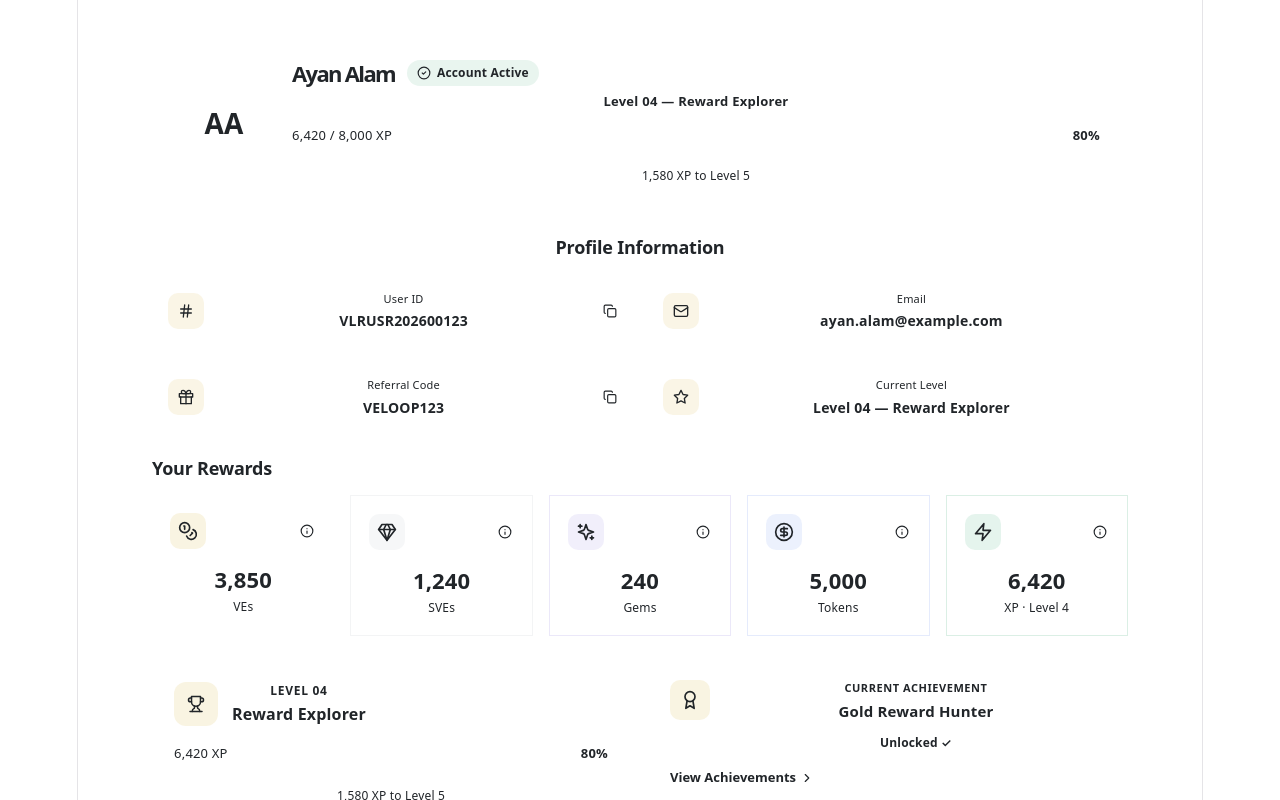
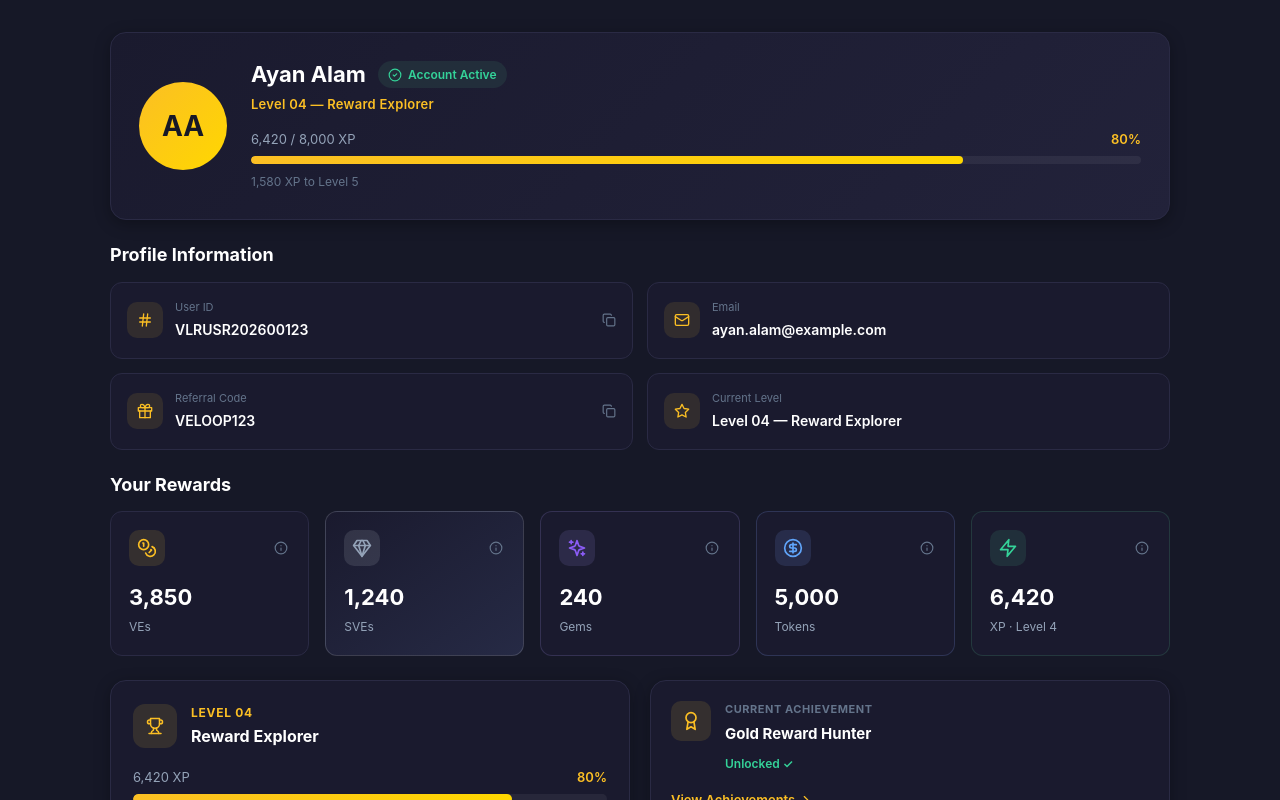
Before and after one commit to Sara12-2/VELoop_Rewards-User-Profile, a React (Vite) app: page / in a window 1280 px wide. Shown: the top 800 px of the page. Built offline with nearby package versions, Linux system fonts and the light colour scheme.

Commit message:
Add index styles

```diff
--- a/src/index.css
+++ b/src/index.css
@@ -1,112 +1,256 @@
+/* ============================================
+   GLOBAL STYLES — VELOOP Rewards Profile
+   ============================================ */
+
+* {
+  margin: 0;
+  padding: 0;
+  box-sizing: border-box;
+}
 
 :root {
-  --text: #6b6375;
-  --text-h: #08060d;
-  --bg: #fff;
-  --border: #e5e4e7;
-  --code-bg: #f4f3ec;
-  --accent: #aa3bff;
-  --accent-bg: rgba(170, 59, 255, 0.1);
-  --accent-border: rgba(170, 59, 255, 0.5);
-  --social-bg: rgba(244, 243, 236, 0.5);
-  --shadow:
-    rgba(0, 0, 0, 0.1) 0 10px 15px -3px, rgba(0, 0, 0, 0.05) 0 4px 6px -2px;
+  /* ===== Colors ===== */
+  --bg-primary: #161827;
+  --bg-card: #1A1A2E;
+  --bg-card-hover: #22223A;
+  --bg-card-border: #2A2A44;
 
-  --sans: system-ui, 'Segoe UI', Roboto, sans-serif;
-  --heading: system-ui, 'Segoe UI', Roboto, sans-serif;
-  --mono: ui-monospace, Consolas, monospace;
+  --text-primary: #FFFFFF;
+  --text-secondary: #94A3B8;
+  --text-muted: #64748B;
 
-  font: 18px/145% var(--sans);
-  letter-spacing: 0.18px;
-  color-scheme: light dark;
-  color: var(--text);
-  background: var(--bg);
-  font-synthesis: none;
-  text-rendering: optimizeLegibility;
-  -webkit-font-smoothing: antialiased;
-  -moz-osx-font-smoothing: grayscale;
+  --gold: #FFD700;
+  --gold-dark: #D4A800;
+  --warm-yellow: #FBBF24;
+  --soft-blue: #60A5FA;
+  --muted-purple: #8B5CF6;
+  --soft-green: #34D399;
+  --warm-amber: #FBBF24;
+  --muted-red: #EF4444;
+  --silver: #94A3B8;
 
-  @media (max-width: 1024px) {
-    font-size: 16px;
+  /* ===== Typography ===== */
+  --font-family: 'Inter', -apple-system, BlinkMacSystemFont, sans-serif;
+
+  /* ===== Spacing ===== */
+  --spacing-xs: 4px;
+  --spacing-sm: 8px;
+  --spacing-md: 16px;
+  --spacing-lg: 24px;
+  --spacing-xl: 32px;
+  --spacing-xxl: 48px;
+
+  /* ===== Border Radius ===== */
+  --radius-sm: 8px;
+  --radius-md: 12px;
+  --radius-lg: 16px;
+  --radius-xl: 24px;
+
+  /* ===== Shadows ===== */
+  --shadow-sm: 0 2px 8px rgba(0, 0, 0, 0.2);
+  --shadow-md: 0 4px 16px rgba(0, 0, 0, 0.3);
+  --shadow-lg: 0 8px 32px rgba(0, 0, 0, 0.4);
+  --shadow-glow: 0 0 30px rgba(255, 215, 0, 0.05);
+
+  /* ===== Transitions ===== */
+  --transition-fast: 150ms ease;
+  --transition-base: 300ms ease;
+  --transition-slow: 500ms ease;
+    /* ===== Compatibility bridge (used by component CSS Modules) ===== */
+  --bg-app: var(--bg-primary);
+  --bg-card-elevated: var(--bg-card-hover);
+  --border-subtle: var(--bg-card-border);
+
+  --color-gold: var(--gold);
+  --color-gold-soft: var(--warm-yellow);
+  --color-silver: var(--silver);
+  --color-blue-soft: var(--soft-blue);
+  --color-purple-muted: var(--muted-purple);
+  --color-success: var(--soft-green);
+  --color-warning: var(--warm-amber);
+  --color-danger: var(--muted-red);
+
+  --shadow-card: var(--shadow-md);
+  --shadow-card-hover: var(--shadow-lg);
+}
+/* ===== Reduced Motion (Accessibility) ===== */
+@media (prefers-reduced-motion: reduce) {
+  *, *::before, *::after {
+    animation-duration: 0.01ms !important;
+    animation-iteration-count: 1 !important;
+    transition-duration: 0.01ms !important;
+    scroll-behavior: auto !important;
   }
 }
 
-@media (prefers-color-scheme: dark) {
-  :root {
-    --text: #9ca3af;
-    --text-h: #f3f4f6;
-    --bg: #16171d;
-    --border: #2e303a;
-    --code-bg: #1f2028;
-    --accent: #c084fc;
-    --accent-bg: rgba(192, 132, 252, 0.15);
-    --accent-border: rgba(192, 132, 252, 0.5);
-    --social-bg: rgba(47, 48, 58, 0.5);
-    --shadow:
-      rgba(0, 0, 0, 0.4) 0 10px 15px -3px, rgba(0, 0, 0, 0.25) 0 4px 6px -2px;
+html {
+  scroll-behavior: smooth;
+}
+
+body {
+  font-family: var(--font-family);
+  background-color: var(--bg-primary);
+  color: var(--text-primary);
+  line-height: 1.6;
+  -webkit-font-smoothing: antialiased;
+  -moz-osx-font-smoothing: grayscale;
+}
+
+/* ===== Scrollbar ===== */
+::-webkit-scrollbar {
+  width: 6px;
+  height: 6px;
+}
+
+::-webkit-scrollbar-track {
+  background: var(--bg-primary);
+}
+
+::-webkit-scrollbar-thumb {
+  background: var(--bg-card-border);
+  border-radius: 10px;
+}
+
+::-webkit-scrollbar-thumb:hover {
+  background: var(--gold);
+}
+
+/* ===== Selection ===== */
+::selection {
+  background: var(--gold);
+  color: var(--bg-primary);
+}
+
+/* ===== Focus States (Accessibility) ===== */
+*:focus-visible {
+  outline: 2px solid var(--gold);
+  outline-offset: 2px;
+  border-radius: 4px;
+}
+
+/* ===== Utility Classes ===== */
+.text-gold {
+  color: var(--gold);
+}
+
+.text-secondary {
+  color: var(--text-secondary);
+}
+
+.text-muted {
+  color: var(--text-muted);
+}
+
+.text-success {
+  color: var(--soft-green);
+}
+
+.text-warning {
+  color: var(--warm-amber);
+}
+
+.text-danger {
+  color: var(--muted-red);
+}
+
+.bg-card {
+  background: var(--bg-card);
+}
+
+/* ===== Animations ===== */
+@keyframes fadeInUp {
+  from {
+    opacity: 0;
+    transform: translateY(20px);
   }
-
-  #social .button-icon {
-    filter: invert(1) brightness(2);
+  to {
+    opacity: 1;
+    transform: translateY(0);
   }
 }
 
-body {
-  margin: 0;
+@keyframes shimmer {
+  0% {
+    background-position: -200% 0;
+  }
+  100% {
+    background-position: 200% 0;
+  }
 }
 
-#root {
-  width: 1126px;
-  max-width: 100%;
-  margin: 0 auto;
-  text-align: center;
-  border-inline: 1px solid var(--border);
-  min-height: 100svh;
+@keyframes countUp {
+  from {
+    opacity: 0;
+    transform: translateY(10px);
+  }
+  to {
+    opacity: 1;
+    transform: translateY(0);
+  }
+}
+
+@keyframes sparkle {
+  0%, 100% {
+    opacity: 0.3;
+    transform: scale(1);
+  }
+  50% {
+    opacity: 1;
+    transform: scale(1.2);
+  }
+}
+
+@keyframes pulseGlow {
+  0%, 100% {
+    box-shadow: 0 0 20px rgba(255, 215, 0, 0.1);
+  }
+  50% {
+    box-shadow: 0 0 40px rgba(255, 215, 0, 0.2);
+  }
+}
+
+@keyframes slideInBottom {
+  from {
+    opacity: 0;
+    transform: translateY(100%);
+  }
+  to {
+    opacity: 1;
+    transform: translateY(0);
+  }
+}
+
+/* ===== Responsive Typography ===== */
+@media (max-width: 768px) {
+  html {
+    font-size: 15px;
+  }
+}
+
+@media (max-width: 480px) {
+  html {
+    font-size: 14px;
+  }
+}
+
+/* ===== Toast Container ===== */
+.toast-container {
+  position: fixed;
+  bottom: 24px;
+  right: 24px;
+  z-index: 9999;
   display: flex;
   flex-direction: column;
-  box-sizing: border-box;
+  gap: 8px;
+  max-width: 380px;
+  width: 100%;
 }
 
-h1,
-h2 {
-  font-family: var(--heading);
-  font-weight: 500;
-  color: var(--text-h);
-}
-
-h1 {
-  font-size: 56px;
-  letter-spacing: -1.68px;
-  margin: 32px 0;
-  @media (max-width: 1024px) {
-    font-size: 36px;
-    margin: 20px 0;
+@media (max-width: 480px) {
+  .toast-container {
+    bottom: 16px;
+    right: 16px;
+    left: 16px;
+    max-width: 100%;
   }
 }
-h2 {
-  font-size: 24px;
-  line-height: 118%;
-  letter-spacing: -0.24px;
-  margin: 0 0 8px;
-  @media (max-width: 1024px) {
-    font-size: 20px;
-  }
-}
-p {
-  margin: 0;
-}
-
-code,
-.counter {
-  font-family: var(--mono);
-  display: inline-flex;
-  border-radius: 4px;
-  color: var(--text-h);
-}
-
-code {
-  font-size: 15px;
-  line-height: 135%;
-  padding: 4px 8px;
-  background: var(--code-bg);
-}
```
